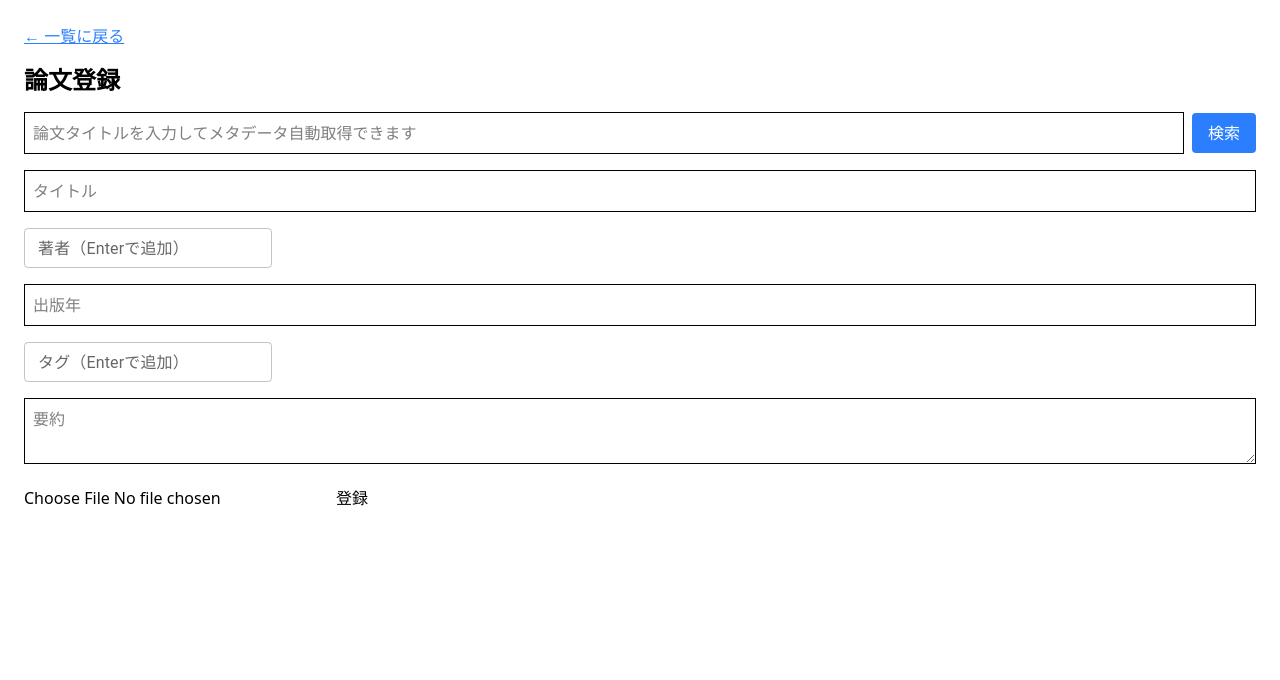
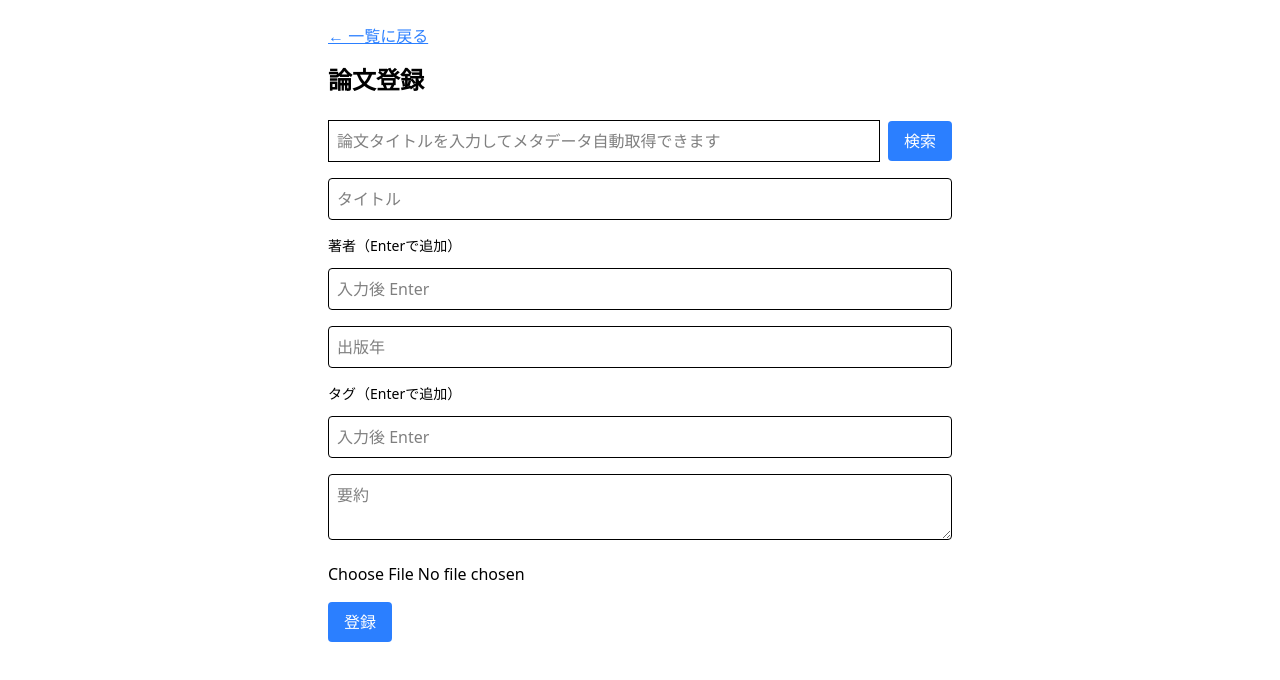
Before and after one commit to kai336/papers-db, a Next.js app: page /add in a window 1280 px wide. Shown: the top 680 px of the page. Built offline with nearby package versions, Linux system fonts and the light colour scheme.

Commit message:
feat: apply tailwind styling to pages

```diff
--- /dev/null
+++ b/components/TagsInput.tsx
@@ -0,0 +1,62 @@
+import React, { useState } from "react";
+
+interface Props {
+  label?: string;
+  values: string[];
+  setValues: (vals: string[]) => void;
+  className?: string;
+}
+
+export default function TagsInput({ label, values, setValues, className }: Props) {
+  const [input, setInput] = useState("");
+
+  const addTag = () => {
+    const value = input.trim();
+    if (value && !values.includes(value)) {
+      setValues([...values, value]);
+    }
+    setInput("");
+  };
+
+  const handleKeyDown = (e: React.KeyboardEvent<HTMLInputElement>) => {
+    if (e.key === "Enter" || e.key === ",") {
+      e.preventDefault();
+      addTag();
+    }
+  };
+
+  const removeTag = (idx: number) => {
+    setValues(values.filter((_, i) => i !== idx));
+  };
+
+  return (
+    <div className={className}>
+      {label && <label className="block text-sm font-medium mb-1">{label}</label>}
+      <div className="flex flex-wrap gap-2 mb-2">
+        {values.map((v, idx) => (
+          <span
+            key={v}
+            className="flex items-center bg-blue-100 text-blue-800 px-2 py-1 rounded"
+          >
+            {v}
+            <button
+              type="button"
+              onClick={() => removeTag(idx)}
+              className="ml-1 text-xs text-blue-600 hover:text-blue-800"
+            >
+              &times;
+            </button>
+          </span>
+        ))}
+      </div>
+      <input
+        value={input}
+        onChange={(e) => setInput(e.target.value)}
+        onKeyDown={handleKeyDown}
+        onBlur={addTag}
+        className="border rounded p-2 w-full"
+        placeholder="入力後 Enter"
+      />
+    </div>
+  );
+}
--- a/pages/TagsInput.tsx
+++ /dev/null
@@ -1,44 +0,0 @@
-import React, { useState } from "react";
-import Chip from "@mui/material/Chip";
-import TextField from "@mui/material/TextField";
-import Stack from "@mui/material/Stack";
-
-export default function TagsInput({ label, values, setValues }) {
-  const [input, setInput] = useState("");
-
-  const handleAdd = () => {
-    const value = input.trim();
-    if (value && !values.includes(value)) {
-      setValues([...values, value]);
-      setInput("");
-    }
-  };
-
-  const handleKeyDown = (e: React.KeyboardEvent) => {
-    if (e.key === "Enter" || e.key === "," ) {
-      e.preventDefault();
-      handleAdd();
-    }
-  };
-
-  return (
-    <Stack direction="row" spacing={1} alignItems="center" flexWrap="wrap">
-      {values.map((v, i) => (
-        <Chip
-          key={v}
-          label={v}
-          onDelete={() => setValues(values.filter((_, idx) => idx !== i))}
-        />
-      ))}
-      <TextField
-        value={input}
-        size="small"
-        label={label}
-        onChange={e => setInput(e.target.value)}
-        onKeyDown={handleKeyDown}
-        onBlur={handleAdd}
-        style={{ minWidth: 120 }}
-      />
-    </Stack>
-  );
-}
--- a/pages/add.tsx
+++ b/pages/add.tsx
@@ -1,6 +1,6 @@
 import { useState } from "react";
 import { useRouter } from "next/router";
-import TagsInput from "./TagsInput";
+import TagsInput from "@/components/TagsInput";
 import { TitleFetcher , CrossrefMeta } from "@/components/TitleFetcher";
 import Link from "next/link";
 
@@ -47,7 +47,7 @@ export default function AddPaper() {
     try {
       await fetch("/api/papers", { method: "POST", body: fd });
       router.push("/");
-    } catch (e) {
+    } catch {
       alert("登録に失敗しました");
     } finally {
       setIsSubmitting(false);
@@ -73,24 +73,48 @@ export default function AddPaper() {
 
 
   return (
-    <div className="p-6">
+    <div className="max-w-2xl mx-auto p-6">
       <Link href="/" className="text-blue-500 underline mb-4 block">
         ← 一覧に戻る
       </Link>
-      <h1 className="text-2xl font-bold mb-4">論文登録</h1>
-      <form onSubmit={handleSubmit} className="space-y-4" onKeyDown={(e) => {if (e.key === "Enter") e.preventDefault();}}>
+      <h1 className="text-2xl font-bold mb-6">論文登録</h1>
+      <form
+        onSubmit={handleSubmit}
+        className="space-y-4"
+        onKeyDown={(e) => {
+          if (e.key === "Enter") e.preventDefault();
+        }}
+      >
         {/* ─── タイトルからCrossrefで自動取得 ─── */}
         <TitleFetcher onFetch={handleCrossref} />
-        <input name="title" value={form.title} placeholder="タイトル" onChange={handleChange} className="border p-2 w-full" />
+        <input
+          name="title"
+          value={form.title}
+          placeholder="タイトル"
+          onChange={handleChange}
+          className="border rounded p-2 w-full"
+        />
         <TagsInput label="著者（Enterで追加）" values={authors} setValues={setAuthors} />
-        <input name="year" value={form.year} placeholder="出版年" onChange={handleChange} className="border p-2 w-full" />
+        <input
+          name="year"
+          value={form.year}
+          placeholder="出版年"
+          onChange={handleChange}
+          className="border rounded p-2 w-full"
+        />
         <TagsInput label="タグ（Enterで追加）" values={tags} setValues={setTags} />
-        <textarea name="summary" value={form.summary} placeholder="要約" onChange={handleChange} className="border p-2 w-full" />
-        <input type="file" onChange={handleFile} />
+        <textarea
+          name="summary"
+          value={form.summary}
+          placeholder="要約"
+          onChange={handleChange}
+          className="border rounded p-2 w-full"
+        />
+        <input type="file" onChange={handleFile} className="block" />
         <button
           type="submit"
           disabled={isSubmitting}
-          className={`... ${isSubmitting ? "opacity-50 cursor-not-allowed" : ""}`}
+          className="bg-blue-500 text-white px-4 py-2 rounded disabled:opacity-50"
         >
           {isSubmitting ? "登録中..." : "登録"}
         </button>
--- a/pages/edit/[id].tsx
+++ b/pages/edit/[id].tsx
@@ -1,6 +1,7 @@
 import { useRouter } from "next/router";
 import { useEffect, useState } from "react";
-import TagsInput from "../TagsInput"; // 使っているなら
+import Link from "next/link";
+import TagsInput from "@/components/TagsInput";
 
 export default function EditPaper() {
   const router = useRouter();
@@ -63,13 +64,44 @@ export default function EditPaper() {
   };
 
   return (
-    <form onSubmit={handleSubmit}>
-      <input name="title" value={form.title} onChange={handleChange} />
-      {/* ...省略: 年・要約・ファイルなど、追加 */}
-      <TagsInput label="著者" values={authors} setValues={setAuthors} />
-      <TagsInput label="タグ" values={tags} setValues={setTags} />
-      {/* ... */}
-      <button type="submit" disabled={isSubmitting}>保存</button>
-    </form>
+    <div className="max-w-2xl mx-auto p-6">
+      <Link href="/" className="text-blue-500 underline mb-4 block">
+        ← 一覧に戻る
+      </Link>
+      <h1 className="text-2xl font-bold mb-6">論文編集</h1>
+      <form onSubmit={handleSubmit} className="space-y-4">
+        <input
+          name="title"
+          value={form.title}
+          onChange={handleChange}
+          placeholder="タイトル"
+          className="border rounded p-2 w-full"
+        />
+        <TagsInput label="著者" values={authors} setValues={setAuthors} />
+        <input
+          name="year"
+          value={form.year}
+          onChange={handleChange}
+          placeholder="出版年"
+          className="border rounded p-2 w-full"
+        />
+        <TagsInput label="タグ" values={tags} setValues={setTags} />
+        <textarea
+          name="summary"
+          value={form.summary}
+          onChange={handleChange}
+          placeholder="要約"
+          className="border rounded p-2 w-full"
+        />
+        <input type="file" onChange={handleFile} className="block" />
+        <button
+          type="submit"
+          disabled={isSubmitting}
+          className="bg-blue-500 text-white px-4 py-2 rounded disabled:opacity-50"
+        >
+          {isSubmitting ? "保存中..." : "保存"}
+        </button>
+      </form>
+    </div>
   );
 }
--- a/pages/index.tsx
+++ b/pages/index.tsx
@@ -1,6 +1,6 @@
 import Link from "next/link";
 import { useEffect, useState, useMemo } from "react";
-import TagsInput from "./TagsInput";
+import TagsInput from "@/components/TagsInput";
 
 
 type Paper = {
@@ -101,18 +101,9 @@ export default function Home() {
     );
   };
 
-  // フィルター済みデータ フィルターなしの場合は全件
-  const filteredPapers = useMemo(
-    () =>
-      isFiltered
-        ? papers.filter((p) => filterTags.every((t) => p.tags.includes(t)))
-        : papers,
-    [isFiltered, filterTags, papers]
-  );
-
   // 表示UI
   return (
-    <div className="p-4">
+    <div className="max-w-5xl mx-auto p-6">
       <h1 className="text-2xl font-bold mb-4">論文一覧</h1>
 
       {/* 検索バー */}
@@ -150,9 +141,9 @@ export default function Home() {
           </button>
         )}
       </div>
-      <Link href="/add" className="text-blue-500 underline">新規追加</Link>
+      <Link href="/add" className="inline-block text-blue-500 underline mb-4">新規追加</Link>
 
-      <table className="table-fixed w-full border border-blue-900 border-collapse">
+      <table className="table-fixed w-full border border-blue-900 border-collapse text-sm">
         <colgroup>
           <col className="w-1/4" />        {/* authors 列 = 親幅の1/4 */}
           <col className="w-1/4" />    {/* title 列 = 300px 固定 */}
@@ -245,13 +236,13 @@ export default function Home() {
                 <td className="border border-blue-900 p-2 space-y-1">
                   <button
                     onClick={() => saveEdit(p.id)}
-                    className="bg-blue-300 px-3 py-1 w-full"
+                    className="bg-blue-500 text-white px-3 py-1 rounded w-full"
                   >
                     保存
                   </button>
                   <button
                     onClick={cancelEdit}
-                    className="bg-blue-300 px-3 py-1 w-full"
+                    className="bg-blue-500 text-white px-3 py-1 rounded w-full"
                   >
                     キャンセル
                   </button>
@@ -287,8 +278,8 @@ export default function Home() {
                 </td>
 
                 <td className="border border-blue-900 p-2 space-y-1">
-                  <button onClick={() => startEdit(p)} className="bg-blue-300 px-3 py-1 w-full">編集</button>
-                  <button onClick={() => handleDelete(p.id)} className="bg-blue-300 px-3 py-1 w-full">削除</button>
+                  <button onClick={() => startEdit(p)} className="bg-blue-500 text-white px-3 py-1 rounded w-full">編集</button>
+                  <button onClick={() => handleDelete(p.id)} className="bg-blue-500 text-white px-3 py-1 rounded w-full">削除</button>
                 </td>
               </tr>
             )
--- a/tailwind.config.js
+++ b/tailwind.config.js
@@ -1,3 +1,6 @@
+import forms from "@tailwindcss/forms";
+import typography from "@tailwindcss/typography";
+
 /** @type {import('tailwindcss').Config} */
 export default {
   content: [
@@ -6,5 +9,5 @@ export default {
     "./app/**/*.{js,ts,jsx,tsx}",
   ],
   theme: { extend: {} },
-  plugins: [],
+  plugins: [forms, typography],
 };
```
